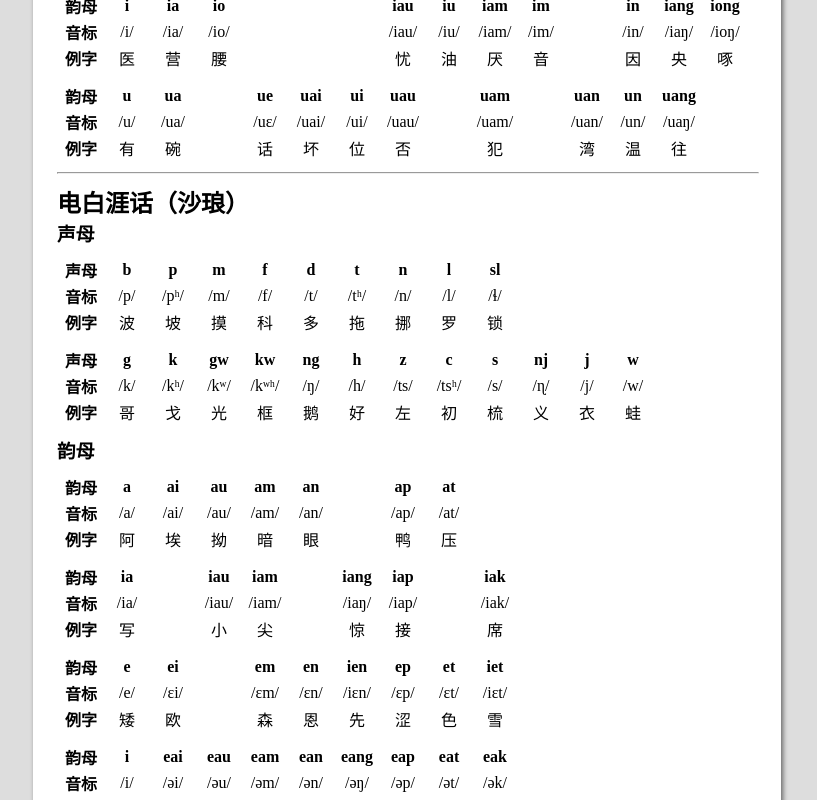
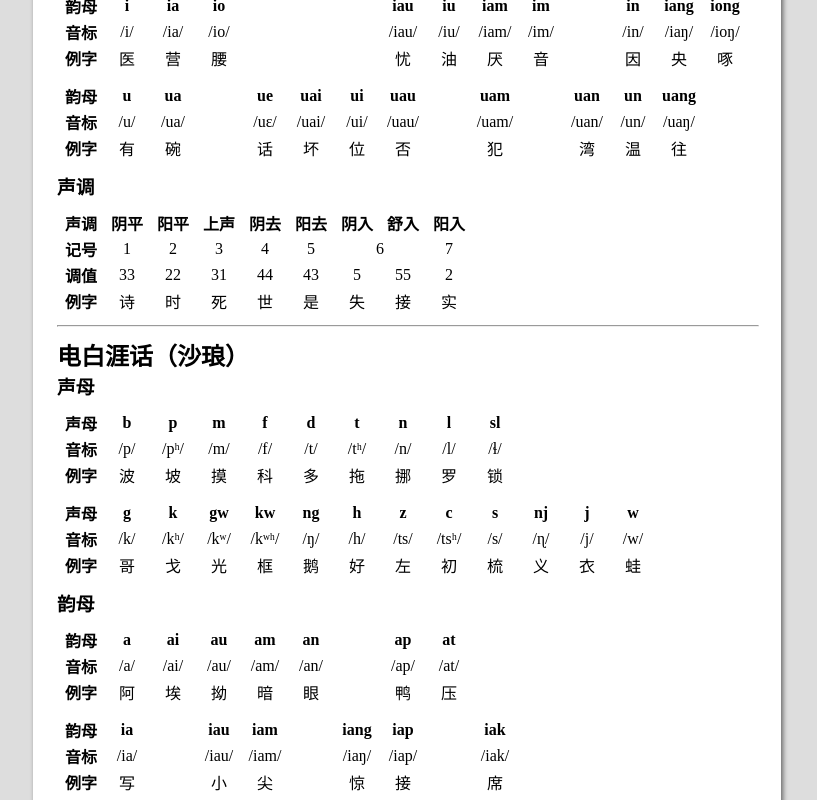
Before and after one commit to estemomento/trialect, a Vue app in the folder frontend/: page /pinyin in a window 1280 px wide. Shown: the part 900-1700 px from the top of the page, without its empty margins (233-1050 px from the left). Built offline with nearby package versions, Linux system fonts and the light colour scheme.

Commit message:
Rename download, add pinyin and char page 1.0

```diff
--- a/frontend/src/components/elements/nav.vue
+++ b/frontend/src/components/elements/nav.vue
@@ -3,7 +3,7 @@
     <ul>
       <li><router-link to="/">主页</router-link></li>
       <li><router-link to="/pinyin">拼音</router-link></li>
-      <li><router-link to="/download">下载</router-link></li>
+      <li><router-link to="/resource">资源</router-link></li>
       <li><router-link to="/about">关于</router-link></li>
     </ul>
   </nav>
--- a/frontend/src/components/pages/char.vue
+++ b/frontend/src/components/pages/char.vue
@@ -2,7 +2,26 @@
   <div class="char">
     <search/>
     <paper :title="$route.params.ch">
-
+      <div class="top-info">
+        <div class="basic-info">
+          <h2>基本资料</h2>
+          <p>
+            <strong>中古：</strong>{{ basic.midInit }}母{{ basic.midRime }}韵{{ basic.midLevel }}等{{ basic.midMouth }}口 —— {{ basic.polyPY }}
+          </p>
+          <p>
+            <strong>反切：</strong>{{ basic.fqUpper + basic.fqLower }}切</p>
+          <p>
+            <strong>汉语拼音：</strong>{{ basic.pyInit + basic.pyRime }}</p>
+        </div>
+      </div>
+      <div v-for="(item, index) in dialects" :key="index">
+        <hr>
+        <h2>{{ item.name }}</h2>
+        <p>
+          <strong>拼音一：</strong>{{ item.init + item.rime + item.tone}}</p>
+        <p v-if="item.rime2 !== ''">
+          <strong>拼音二：</strong>{{ item.init2 + item.rime2 + item.tone2}}</p>
+      </div>
     </paper>
   </div>
 </template>
@@ -18,7 +37,15 @@ export default {
     search
   },
   methods: {
-    getchar () {
+    getchar () { // this.basic =
+    }
+  },
+  data () {
+    return {
+      basic: { midInit: '生', midRime: '语', midLevel: '三', midMouth: '开', polyPY: 'sriox', fqUpper: '踈', fqLower: '舉', pyInit: '', pyRime: '' },
+      dialects: [
+        { name: '茂名白话', init: 's', rime: 'o', tone: '2', rime2: '' }
+      ]
     }
   }
 }
--- a/frontend/src/components/pages/index.vue
+++ b/frontend/src/components/pages/index.vue
@@ -9,7 +9,7 @@
     <search/>
     <div class="card-wrapper">
       <card :img="pinyinBg" title="拼音方案" info="展示茂名白话、电白黎话、电白涯话三种方言的拼音方案以及各声韵调发音" addr="/pinyin"></card>
-      <card :img="downloadBg" title="资源下载" info="提供茂名方言的历史资料、现有数据、专业研究等资料下载" addr="/download"></card>
+      <card :img="downloadBg" title="相关资源" info="提供茂名方言的历史资料、现有数据、专业研究等资料索引" addr="/resource"></card>
       <card :img="aboutBg" title="关于本站" info="有关本站的信息和联系方式" addr="/about"></card>
     </div>
   </div>
--- a/frontend/src/components/pages/pinyin.vue
+++ b/frontend/src/components/pages/pinyin.vue
@@ -323,6 +323,52 @@
           <td>温</td>
           <td>往</td>
           <td></td>
+        </tr>
+      </table>
+      <h3>声调</h3>
+      <table>
+        <tr>
+          <th>声调</th>
+          <th>阴平</th>
+          <th>阳平</th>
+          <th>上声</th>
+          <th>阴去</th>
+          <th>阳去</th>
+          <th>阴入</th>
+          <th>舒入</th>
+          <th>阳入</th>
+        </tr>
+        <tr>
+          <th>记号</th>
+          <td>1</td>
+          <td>2</td>
+          <td>3</td>
+          <td>4</td>
+          <td>5</td>
+          <td colspan="2">6</td>
+          <td>7</td>
+        </tr>
+        <tr>
+          <th>调值</th>
+          <td>33</td>
+          <td>22</td>
+          <td>31</td>
+          <td>44</td>
+          <td>43</td>
+          <td>5</td>
+          <td>55</td>
+          <td>2</td>
+        </tr>
+        <tr>
+          <th>例字</th>
+          <td>诗</td>
+          <td>时</td>
+          <td>死</td>
+          <td>世</td>
+          <td>是</td>
+          <td>失</td>
+          <td>接</td>
+          <td>实</td>
         </tr>
       </table>
       <hr>
--- a/frontend/src/components/pages/download.vue
+++ b/frontend/src/components/pages/resource.vue
@@ -1,6 +1,7 @@
 <template>
-  <div class="download">
-    <paper title="下载">
+  <div class="resource">
+    <paper title="资源">
+      <strong>所有资源来源网络。本站仅提供索引，并不表示本站拥有资源的版权，请使用者自觉遵守版权规定。</strong>
     </paper>
   </div>
 </template>
@@ -9,7 +10,7 @@
 import paper from '@/components/elements/paper'
 
 export default {
-  name: 'download',
+  name: 'resource',
   components: {
     paper
   }
@@ -17,7 +18,7 @@ export default {
 </script>
 
 <style lang='scss' scoped>
-.download {
+.resource {
   min-height: calc(100vh - 110px);
   display: flex;
   flex-direction: column;
--- a/frontend/src/router/index.js
+++ b/frontend/src/router/index.js
@@ -2,7 +2,7 @@ import Vue from 'vue'
 import Router from 'vue-router'
 import index from '@/components/pages/index'
 import pinyin from '@/components/pages/pinyin'
-import download from '@/components/pages/download'
+import resource from '@/components/pages/resource'
 import about from '@/components/pages/about'
 import char from '@/components/pages/char'
 import notfound from '@/components/pages/notfound'
@@ -23,9 +23,9 @@ export default new Router({
       component: pinyin
     },
     {
-      path: '/download',
-      name: 'download',
-      component: download
+      path: '/resource',
+      name: 'resource',
+      component: resource
     },
     {
       path: '/about',
```
